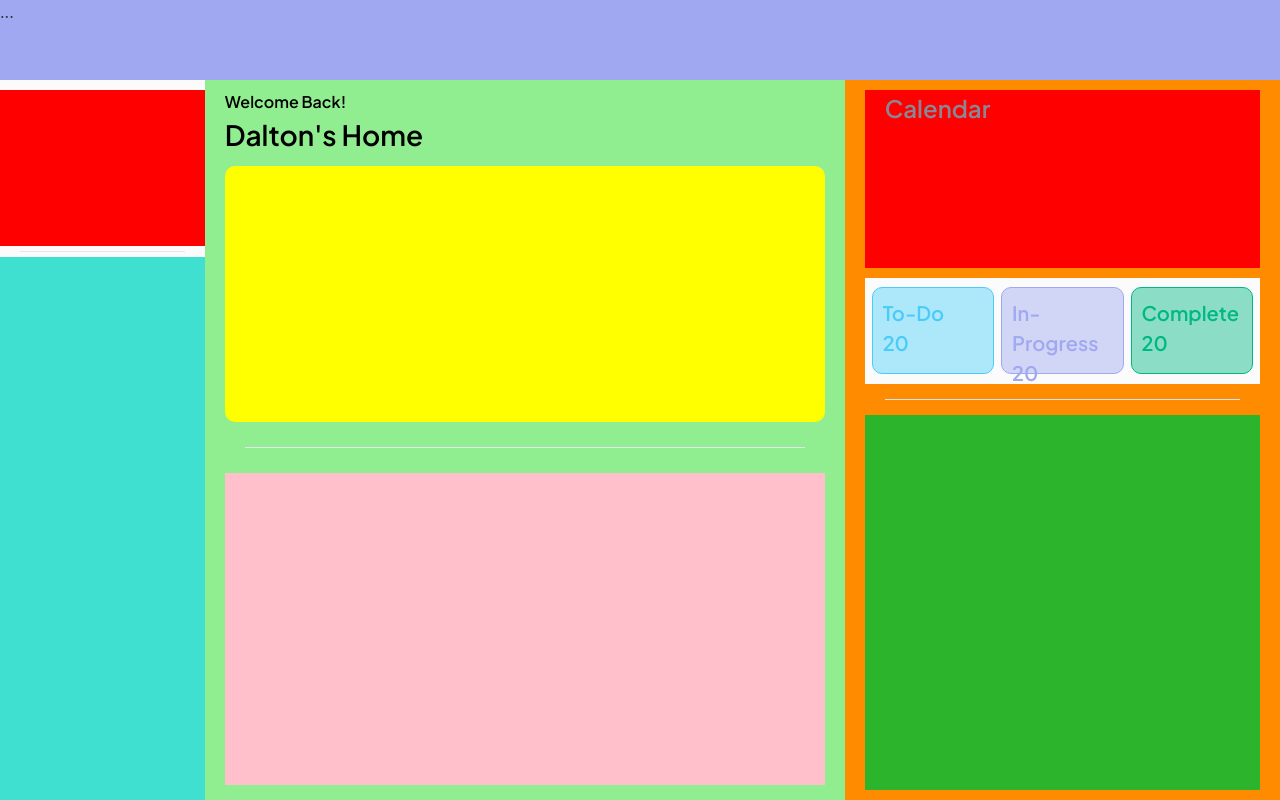
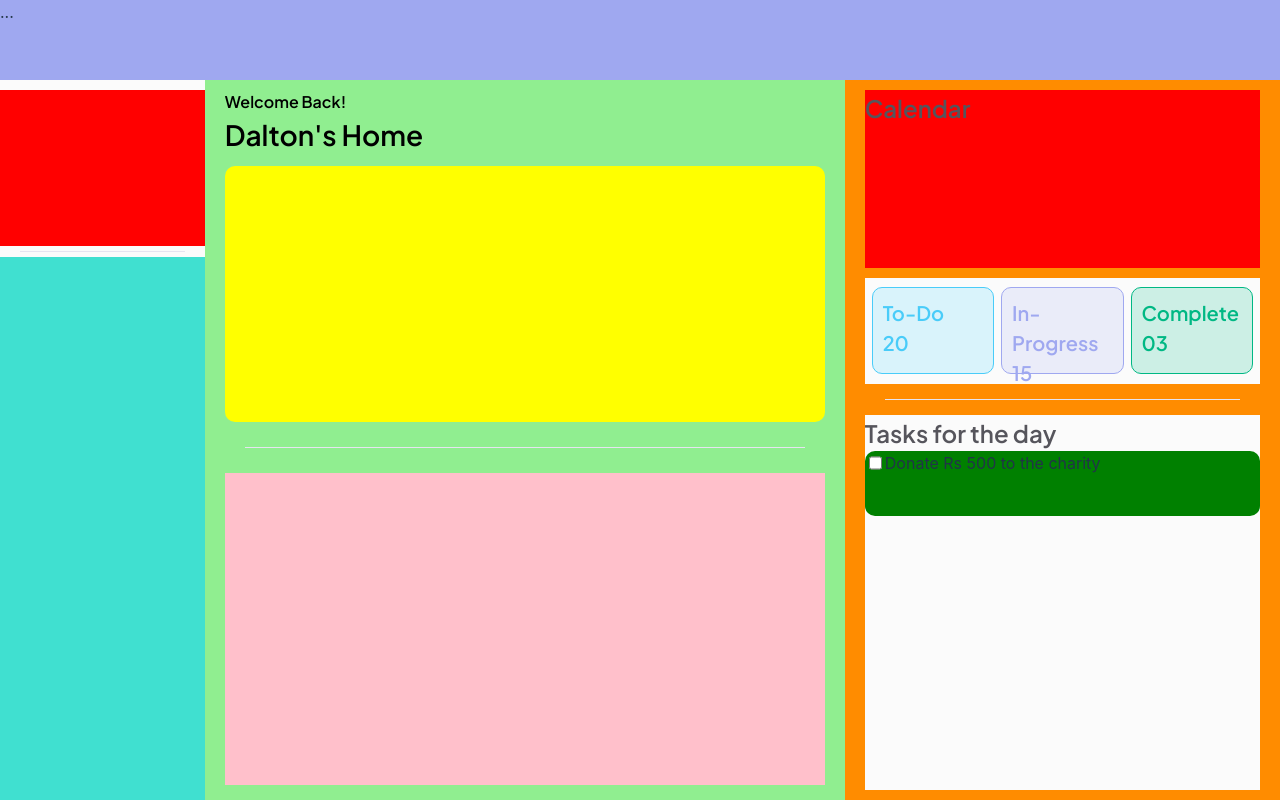
Before and after one commit to Niyaz2498/niyaz-cn, a React (Vite) app: page / in a window 1280 px wide. Built offline with nearby package versions, Linux system fonts and the light colour scheme.

Commit message:
task section partial

```diff
--- a/src/components/HomeSide.jsx
+++ b/src/components/HomeSide.jsx
@@ -1,20 +1,40 @@
 import React from 'react'
 import Separator from './Separator'
 import ProgressContent from './ProgressContent'
+import TaskContainer from './TaskContainer'
 
 const HomeSide = () => {
+    var tasklist = [
+        {
+            "Task": "Donate Rs 500 to the charity",
+            "status": "completed",
+            "SubTask": [
+                {
+                    "Task": "Donate Rs 500 to the charity",
+                    "status": "completed",
+                },
+                {
+                    "Task": "Donate Rs 500 to the charity",
+                    "status": "completed",
+                }
+            ]
+        }
+    ]
   return (
     <div className="column3">
         <div className="calendar-section">
             <span className='user-title-text-secondary'>Calendar</span>
         </div>
         <div className="progress-section">
-            <ProgressContent cname="progress-ToDo" value={["To-Do", 20]}></ProgressContent>
-            <ProgressContent cname="progress-InProgress" value={["In-Progress", 20]}></ProgressContent>
-            <ProgressContent cname="progress-Complete" value={["Complete", 20]}></ProgressContent>
+            <ProgressContent cname="progress-ToDo" value={["To-Do", "20"]}></ProgressContent>
+            <ProgressContent cname="progress-InProgress" value={["In-Progress", "15"]}></ProgressContent>
+            <ProgressContent cname="progress-Complete" value={["Complete", "03"]}></ProgressContent>
         </div>
         <Separator></Separator>
-        <div className="Task-section"></div>
+        <div className="Task-section">
+            <span className='user-title-text-secondary'>Tasks for the day</span>
+            <TaskContainer details={tasklist[0]}></TaskContainer>
+        </div>
     </div>
   )
 }
--- /dev/null
+++ b/src/components/TaskContainer.jsx
@@ -0,0 +1,20 @@
+import React from 'react'
+import TaskItem from './TaskItem'
+
+const TaskContainer = ({details}) => {
+  return (
+    <div className='task-container'>
+      <div className="task-top">
+        <div className="task-item-holder">
+            <TaskItem value={details["Task"]}>
+
+            </TaskItem>
+        </div>
+        <div className="task-status"></div>
+      </div>
+      <div className="task-tag-holder"></div>
+    </div>
+  )
+}
+
+export default TaskContainer
--- /dev/null
+++ b/src/components/TaskItem.jsx
@@ -0,0 +1,18 @@
+import React, { useState }  from 'react'
+
+const TaskItem = ({value}) => {
+    const [completed, setCompleted] = useState(false)
+
+    const handleChange = () => {
+        setCompleted(!completed);
+      };
+
+  return (
+    <div className='taskItem'>
+        <input type="checkbox" checked={completed} onChange={handleChange}/>
+        <div>{value}</div>
+    </div>
+  )
+}
+
+export default TaskItem
--- a/src/styles/HomeSide.scss
+++ b/src/styles/HomeSide.scss
@@ -43,18 +43,20 @@
 
 .Task-section {
     flex: 1 0 auto;
-    background-color: rgb(45, 180, 45);
+    background-color: $background-main;
     margin-top: 10px;
     margin-bottom: 10px;
+    display: flex;
+    flex-direction: column;
 }
 
 .user-title-text-secondary{
-    padding-left: 20px;
+    // padding-left: 20px;
     font-family: "Plus Jakarta Sans";
     font-weight: 600;
     font-size: 24px;
     letter-spacing: 2%;
-    color: #888793;
+    color: $text-heading;
 }
 .progress-ToDo {
     color: $todo-color;
@@ -71,3 +73,32 @@
     border: 1px solid $complete-color;
     background-color: $complete-background;
 }
+.task-container {
+    background-color: green;
+    display: flex;
+    flex-direction: column;
+    border-radius: 10px;
+    // height: 100px;
+}
+.task-top {
+    // height: 80px;
+    min-height: 30px;
+    // background-color: purple;
+    display: flex;
+    flex-direction: row;
+}
+.task-item-holder {
+    width: 70%;
+    // background-color: red;
+}
+.taskItem {
+    display: flex;
+    flex-direction: row;
+}
+
+.taskItem input[type="checkbox"] {
+    accent-color: white;
+}
+.task-tag-holder {
+    height: 35px;
+}
--- a/src/styles/variable.scss
+++ b/src/styles/variable.scss
@@ -1,8 +1,9 @@
 $peri-test: #9FA8F0;
 $background-main: #FBFBFB;
 $todo-color:#49CCF9;
-$todo-background:#49cdf971;
+$todo-background:#49cdf930;
 $in-progress-color:#9FA8F0;
-$in-progress-background:#9FA8F071;
+$in-progress-background:#9FA8F030;
 $complete-color:#00B884;
-$complete-background:#00B88471;
+$complete-background:#00B88430;
+$text-heading: #56555C
```
